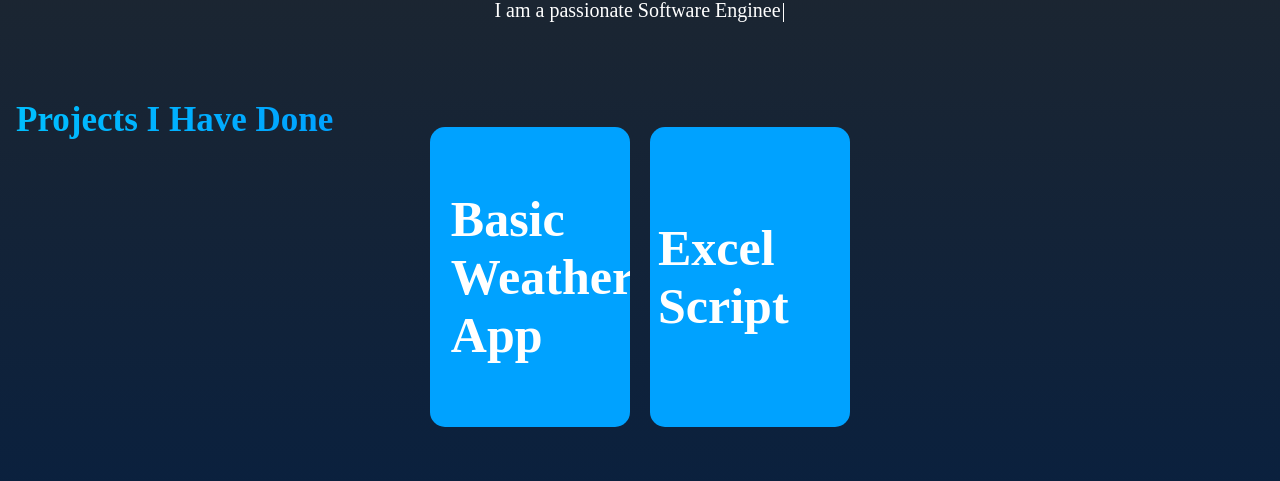
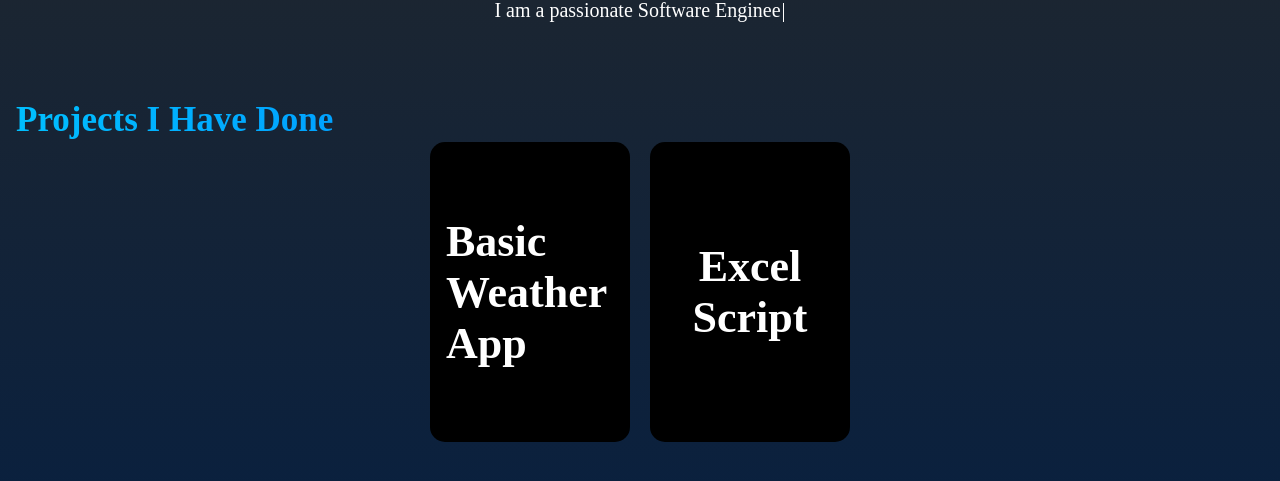
Before and after one commit to lilkahuna/first-app, a React (Create React App) app: page / in a window 1280 px wide. Shown: the part 267-748 px from the top of the page. Built offline with nearby package versions, Linux system fonts and the light colour scheme.

Commit message:
Finishing up the card design

```diff
--- a/src/Components/Github.css
+++ b/src/Components/Github.css
@@ -25,14 +25,16 @@
     width: 100vw;
     height: 40vh;
     margin-top: 70px;
+    padding-top: 30px;
     position: relative;
+
 }
 
 
 .project-1, .project-2{
     margin: 10px;
     margin-top: 60px;
-    background-color: #00a2ff;
+    background-color: #000000;
     display: flex;
     justify-content: center;
     align-items: center;
@@ -41,23 +43,41 @@
     width: 200px;
     overflow: hidden;
     position: relative;
-    font-size: 25px;
-    text-align: left;
-    padding:-right 5px;
-    padding-left: 8px;
+    font-size: 22px;
 }
 
-.project1-body{
+.project-2{
+    text-align: center;
+}
+
+.project1-body, .project2-body{
     width: 100%;
     height: 100%;
     top: 0;
     right: -100%;
-    background: #1f3d4738;
+    background: #00000038;
     backdrop-filter: blur(5px);
     transition: 2s;
     position: absolute;
+    font-size: 18px;
+    padding: 10px;
 }
 
 .project-1:hover .project1-body{
     right: 0;
+
 }
+
+.project-2:hover .project2-body{
+    right: 0;
+    text-align: left;
+}
+
+.project-1:hover, .project-2:hover{
+    box-shadow: 0 0 15px rgba(255, 255, 255, 0.781);
+}
+
+.linked{
+    color: white;
+    text-decoration: none;
+}
--- a/src/Components/Github.js
+++ b/src/Components/Github.js
@@ -10,19 +10,25 @@ const Git = () => {
             <div className='git-div'>
                 <h1 className='main-head'>Projects I Have Done</h1>
 
-                <div className='project-1'>
+                <a className='linked' href='https://github.com/lilkahuna/Python-Projects/tree/main/Python%20Scripts'><div className='project-1'>
                         <img src=''></img>
                         <h1>Basic Weather App</h1>
+
                         <div className='project1-body'>
-                            <p>This is a basic weather app I created in Python. It utilizes a </p>
+                            <p>This is a basic weather app I created in Python. It utilizes a library called Custom Tkinter.</p>
                         </div>
-                </div>
+                </div></a>
 
-                <div className='project-2'>
+                <a className='linked' href='https://github.com/lilkahuna/Python-Projects/tree/main/Python%20Scripts'><div className='project-2'>
                     <h1 className='pro-head'>Excel Script</h1>
-                </div>
+
+
+                    <div className='project2-body'>
+                            <p>This is a basic excel script I created in Python. It uses a library called OpenPyXl which is used to add
+                                functionality to the script. It was made for my dad so he could copy and paste to certain colums without ruining formating.</p>
+                    </div>
+                </div></a>
             </div>
-
         </>
 
     )
```
